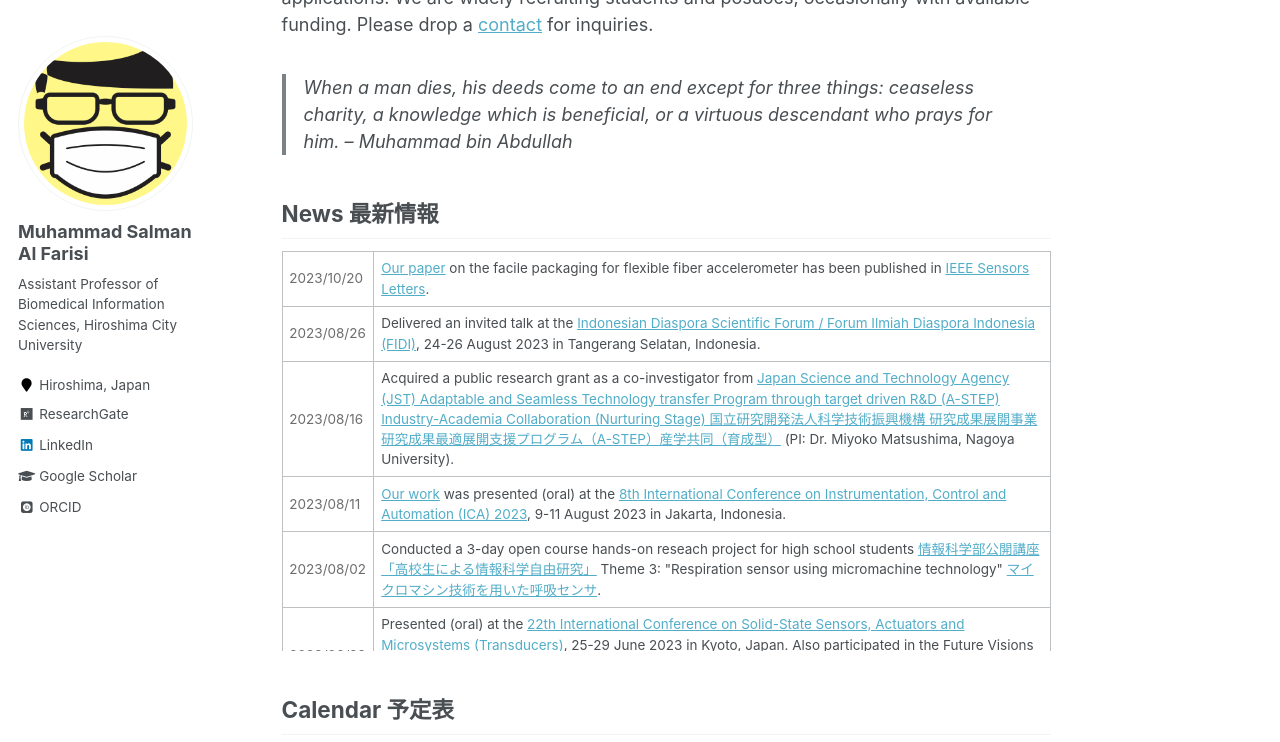
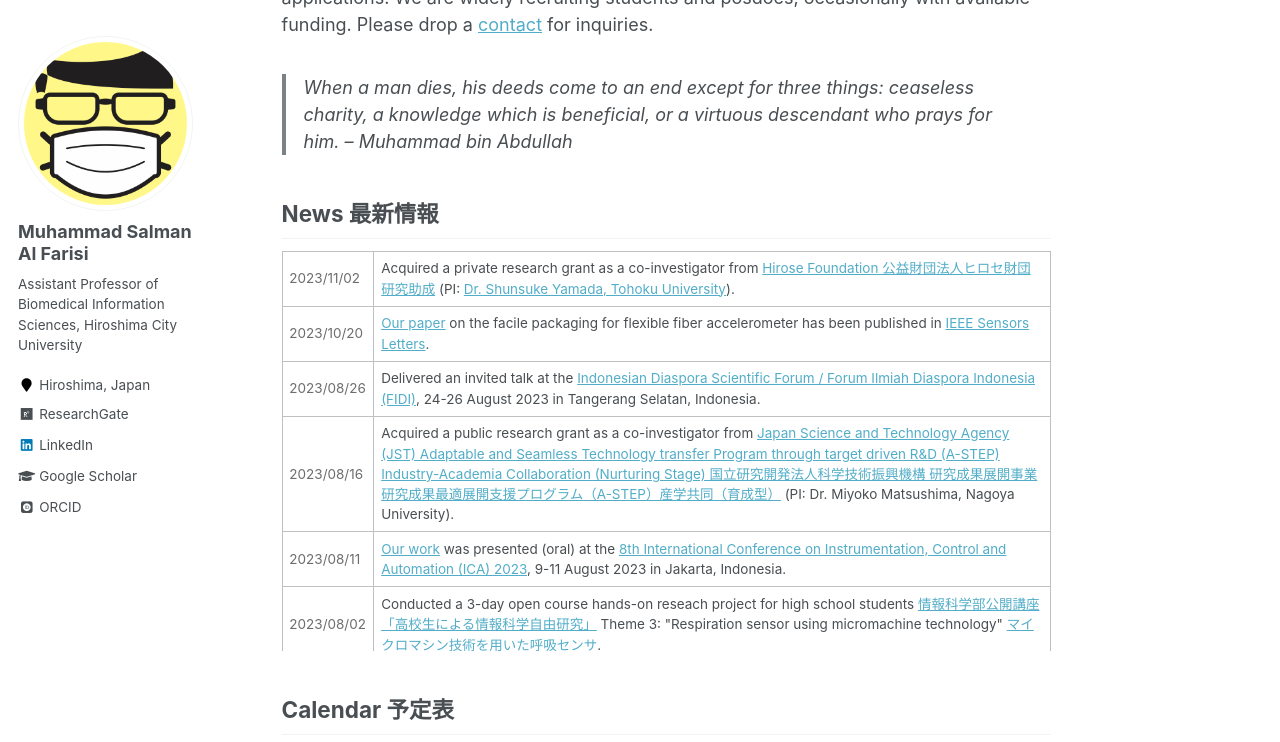
Before and after one commit to msalfarisi/msalfarisi.github.io, a Jekyll site: the page built from _pages/home.md, in a window 1280 px wide and 900 px high, scrolled down 457 px, cut to the strip 0-742 px from the top of the window. Built offline with Jekyll 4.4.1, drawn with Linux system fonts in a browser that asks for light colours; some web fonts are replaced.

Commit message:
Update home.md

```diff
--- a/_pages/home.md
+++ b/_pages/home.md
@@ -22,6 +22,10 @@ Welcome to the homepage of Muhammad Salman Al Farisi, an Assistant Professor at
 
 <div style="overflow-y: scroll; height:400px;">
  <table style="width:100%">
+  <tr>
+    <td style="color:#6d6d6d;">2023/11/02</td>
+    <td>Acquired a private research grant as a co-investigator from <a href="https://hirose-isf.or.jp/">Hirose Foundation 公益財団法人ヒロセ財団 研究助成</a> (PI: <a href="http://santayamada.wp.xdomain.jp/">Dr. Shunsuke Yamada, Tohoku University</a>).</td>
+  </tr>
   <tr>
     <td style="color:#6d6d6d;">2023/10/20</td>
     <td><a href="/publication/">Our paper</a> on the facile packaging for flexible fiber accelerometer has been published in <a href="https://doi.org/10.1109/LSENS.2023.3326122">IEEE Sensors Letters</a>.</td>
@@ -91,7 +95,7 @@ Welcome to the homepage of Muhammad Salman Al Farisi, an Assistant Professor at
     <td><a href="/publication/">Our paper</a> on the relief supply after the Great East Japan Earthquake (2011) has been published in <a href="https://isss.jp.net/isss-site/wp-content/uploads/2022/06/06-2019-1.pdf">地域安全学会東日本大震災特別論文集 (Special Collection of the Great East Japan Earthquake, the Institute of Social Safety Science)</a>.</td>
   </tr>
   <tr>
-    <td style="color:#6d6d6d;">2021/06/01</td>
+    <td style="color:#6d6d6d;">2022/06/01</td>
     <td><a href="/publication/">Our work</a> was virtually presented (oral) at the <a href="https://apcot2022.casconf.cn/">10th Asia-Pacific Conference of Transducers and Micro-Nano Technology (APCOT 2022)</a>, 30 May-1 June 2022. The conference was originally scheduled to be hold in Shanghai, China, however, moved to virtual platform due to COVID-19 pandemic.</td>
   </tr>
   <tr>
```
